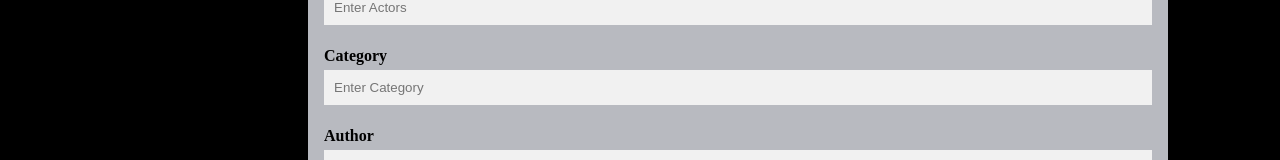
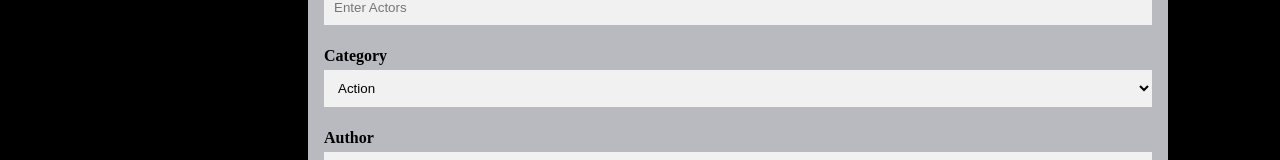
Before and after one commit to IvoKarapeev/Ranked-Cinema, a React (Create React App) app in the folder client/: page /movies/create in a window 1280 px wide. Shown: the part 603-763 px from the top of the page. Built offline with nearby package versions, Linux system fonts and the light colour scheme; no server answers.

Commit message:
Edit Movie Service

```diff
--- a/client/src/App.js
+++ b/client/src/App.js
@@ -48,13 +48,17 @@ function App() {
         ]);
     };
 
+    const editMovie = (movieId,movieData) => {
+        setMovies(state => state.map(x => x._id === movieId ? movieData : x));
+    }
+
 
     return (
         <AuthContext.Provider value={{user:auth,userLogin,userLogout}}>
             <div>
                 <Header />
 
-                <MovieContext.Provider value={{movies,getDetails,addMovie}} >
+                <MovieContext.Provider value={{movies,getDetails,addMovie,editMovie}} >
                     <main>
                         <Routes>
                             <Route path="/" element={<Home />}/>
--- a/client/src/components/CreateMovie/CreateMovie.js
+++ b/client/src/components/CreateMovie/CreateMovie.js
@@ -50,6 +50,7 @@ const CreateMovie = () => {
 
         movieService.create(movieData)
             .then((movieResult) => {
+                console.log(movieResult);
                 addMovie(movieResult);
                 navigate('/movies');
             })
@@ -154,15 +155,23 @@ const CreateMovie = () => {
              <label htmlFor="category">
                 <b>Category</b>
             </label>
-            <input
+            <select
                 className={styles["input-text"]}
-                type="text"
                 placeholder="Enter Category"
                 name="category"
                 id="category"
                 value={movieData.category}
                 onChange={onChange}
-            />
+            >
+                <option value="Action">Action</option>
+                <option value="Comedy">Comedy</option>
+                <option value="Drama">Drama</option>
+                <option value="Fantasy">Fantasy</option>
+                <option value="Horror">Horror</option>
+                <option value="Mystery">Mystery</option>
+                <option value="Romance">Romance</option>
+                <option value="Thriller">Thriller</option>
+            </select>
             <label htmlFor="author">
                 <b>Author</b>
             </label>
--- a/client/src/components/EditMovie/EditMovie.js
+++ b/client/src/components/EditMovie/EditMovie.js
@@ -1,6 +1,9 @@
-import { useState } from 'react';
+import { useContext, useEffect, useState } from 'react';
+import { useNavigate, useParams } from 'react-router-dom';
+import { MovieContext } from '../../contexts/MovieContext';
 import styles from './EditMovie.module.css';
 
+import * as movieService from '../../services/movieService';
 
 const EditMovie = () => {
 
@@ -15,6 +18,18 @@ const EditMovie = () => {
     });
 
     const [errors,setErrors] = useState({});
+
+    const navigate = useNavigate();
+
+    const { movieId } = useParams();
+    const { getDetails,editMovie } = useContext(MovieContext);
+
+    useEffect(() => {
+        getDetails(movieId)
+            .then(res => {
+                setMovieData(res);
+            })
+    },[]);
 
 
     const onChange = (e) => {
@@ -41,7 +56,12 @@ const EditMovie = () => {
     const onSubmit = (e) => {
         e.preventDefault();
 
-        console.log(movieData);
+
+        movieService.edit(movieId,movieData)
+            .then((movieResult) => {
+                editMovie(movieId,movieData);
+                navigate(`/movies/${movieId}`);
+            });
 
         setMovieData({
             name:'',
@@ -53,7 +73,6 @@ const EditMovie = () => {
             author:''
         });
     };
-
 
     return (
         <form onSubmit={onSubmit}>
@@ -67,7 +86,6 @@ const EditMovie = () => {
             <input
                 className={styles["input-text"]}
                 type="text"
-                placeholder="Enter Movie Name"
                 name="name"
                 id="name"
                 value={movieData.name}
--- a/client/src/components/MovieDetails/MovieDetails.js
+++ b/client/src/components/MovieDetails/MovieDetails.js
@@ -1,5 +1,6 @@
 import { useContext, useEffect, useState } from 'react';
-import { useParams } from 'react-router-dom';
+import { Link, useParams } from 'react-router-dom';
+import { AuthContext } from '../../contexts/AuthContext';
 import { MovieContext } from '../../contexts/MovieContext';
 import styles from './MovieDetails.module.css';
 
@@ -8,6 +9,8 @@ const MovieDetails = () => {
     const { movieId } = useParams();
     const { getDetails } = useContext(MovieContext);
     const [movie,setMovie] = useState({});
+
+   const { user } = useContext(AuthContext);
 
     useEffect(() => {
         getDetails(movieId)
@@ -31,7 +34,14 @@ const MovieDetails = () => {
               <p className={styles.paragraph}>
                 {movie.description}
               </p>
-              <a className={styles.buttons} href={movie.trailerUrl} target="_blank">Trailer</a>.
+              {user._id == movie.creator
+                ? <>
+                    <Link to={`/movies/edit/${movie._id}`} className={styles.buttons}>edit</Link>
+                    <Link to={`/movies/delete/${movie._id}`} className={styles.buttons}>delete</Link>
+                    <a className={styles.buttons} href={movie.trailerUrl} target="_blank">Trailer</a>
+                  </>
+                : <a className={styles.buttons} href={movie.trailerUrl} target="_blank">Trailer</a>
+                }
             </div>
           </div>
         </div>
--- a/client/src/components/MovieDetails/MovieDetails.module.css
+++ b/client/src/components/MovieDetails/MovieDetails.module.css
@@ -49,6 +49,7 @@
 
 /* Style p element */
 .paragraph {
+    word-wrap: break-word;
     font-size: 14px;
     color: #7f8c9b;
     line-height: 150%;
--- a/client/src/services/movieService.js
+++ b/client/src/services/movieService.js
@@ -7,3 +7,5 @@ export const getAll = () => requester.get(baseUrl);
 export const getDetails = (movieId) => requester.get(`${baseUrl}/${movieId}`)
 
 export const create = (movieData) => requester.post(baseUrl,movieData);
+
+export const edit = (movieId,movieData) => requester.put(`${baseUrl}/${movieId}`,movieData);
```
